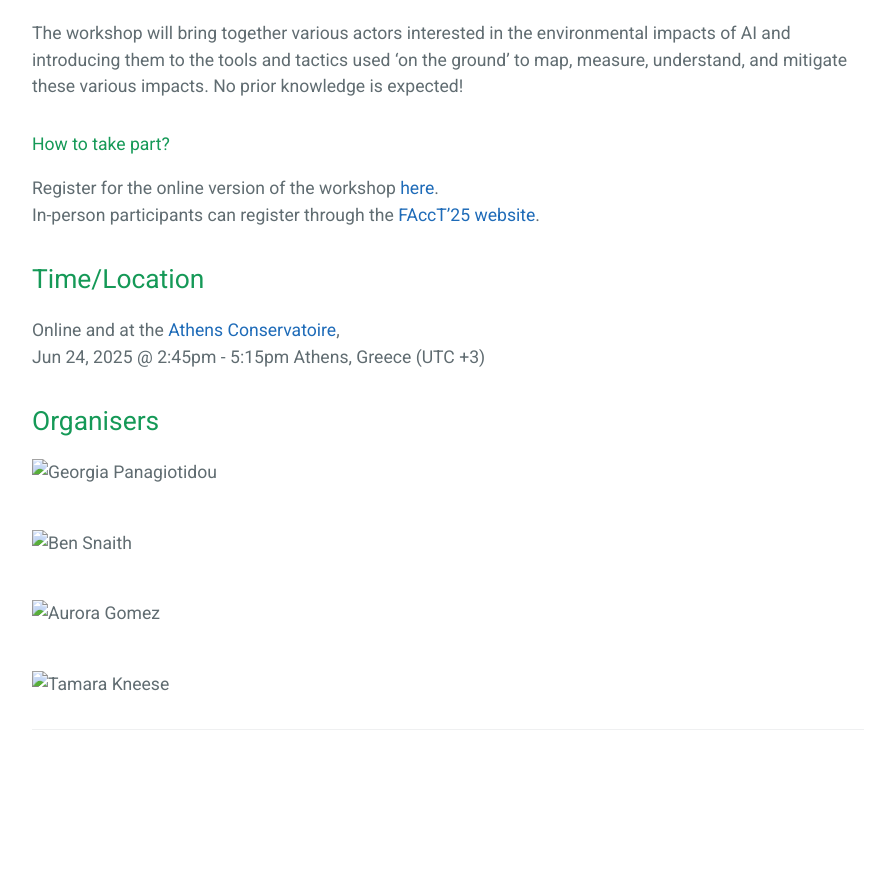
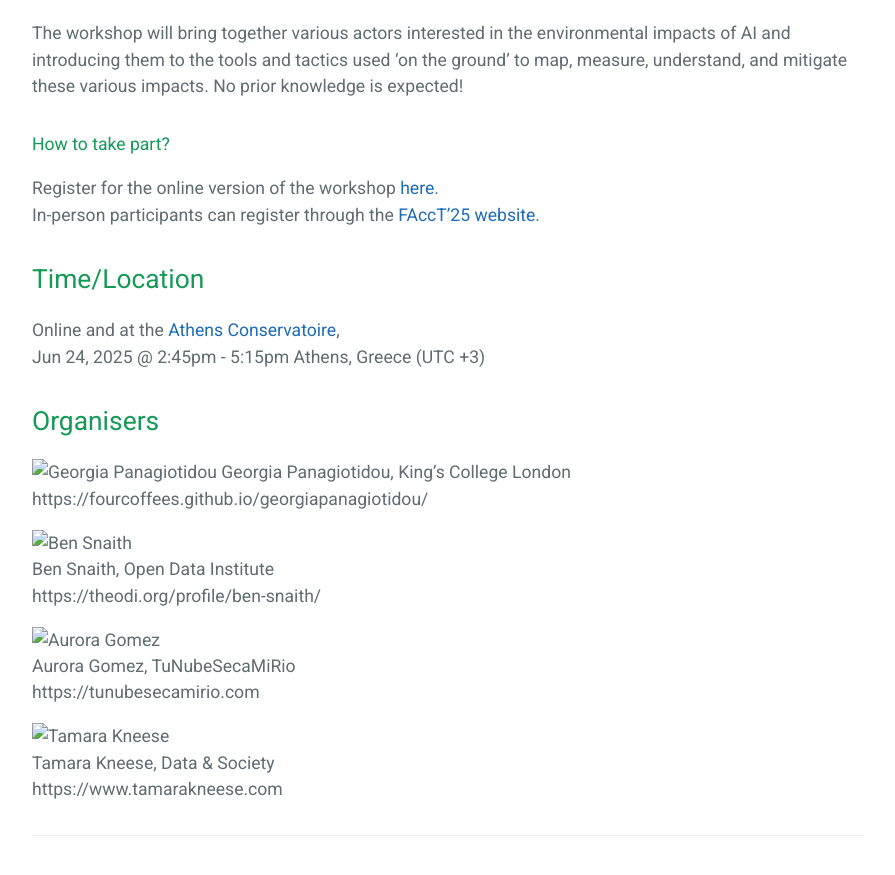
Before and after one commit to FourCoffees/environmentaltactics, a Jekyll site: the page built from index.md, in a window 1280 px wide and 900 px high, scrolled down 667 px. Shown: the top 875 px of the window, without its empty margins (192-1087 px from the left). Built offline with Jekyll 4.4.1, drawn with Linux system fonts in a browser that asks for light colours; before the commit the page ends 1461 px from its top, so only the background shows below that.

Commit message:
Update index.md

```diff
--- a/index.md
+++ b/index.md
@@ -22,12 +22,21 @@
 ## Organisers
 
 ![Georgia Panagiotidou]()
+Georgia Panagiotidou, King's College London
+https://fourcoffees.github.io/georgiapanagiotidou/
 <br>
 
 ![Ben Snaith]()
+Ben Snaith, Open Data Institute
+https://theodi.org/profile/ben-snaith/
 <br>
 
 ![Aurora Gomez]()
+Aurora Gomez, TuNubeSecaMiRio
+https://tunubesecamirio.com
 <br>
 
 ![Tamara Kneese]()
+Tamara Kneese, Data & Society
+https://www.tamarakneese.com
+<br>
```
